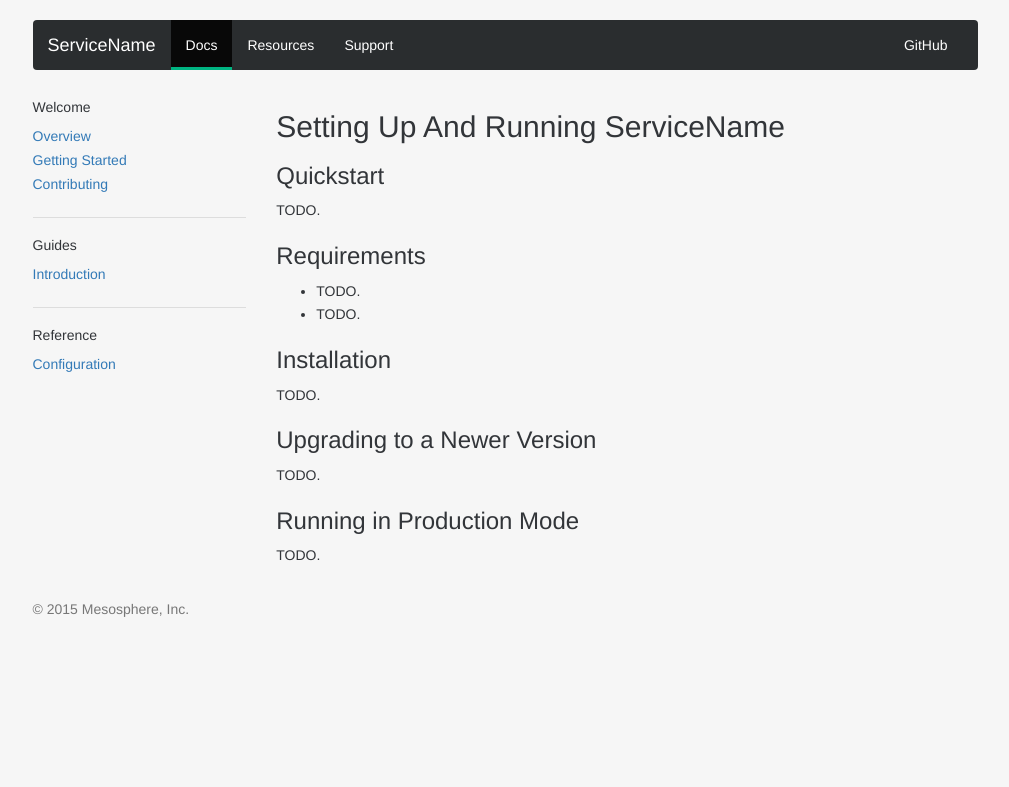
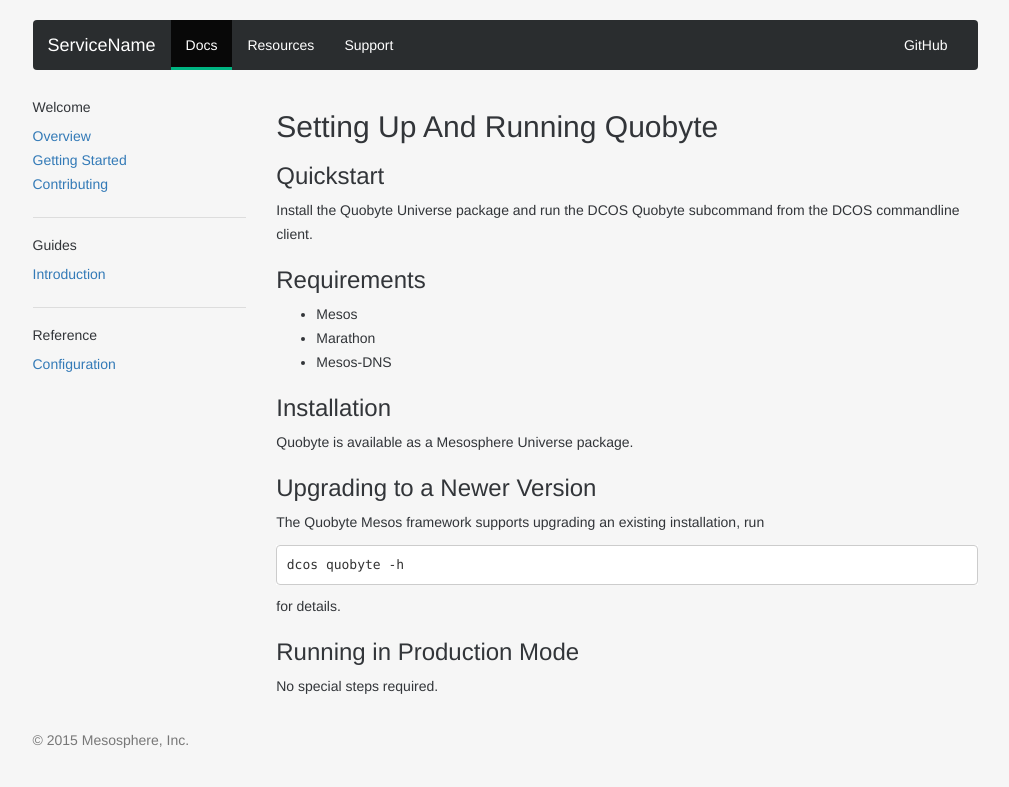
Before and after one commit to quobyte/mesos-framework, a Jekyll site: the page built from docs/docs/getting-started.md, in a window 1280 px wide. Shown: the top 787 px of the page, without its empty margins (135-1144 px from the left). Built offline with Jekyll 4.4.1, drawn with Linux system fonts in a browser that asks for light colours; nearby versions of some CDN libraries; some web fonts are replaced; Markdown is read by kramdown in place of the engine named in the settings.

Commit message:
Adding minimal first Quobyte documentation.

```diff
--- a/docs/docs/getting-started.md
+++ b/docs/docs/getting-started.md
@@ -1,27 +1,32 @@
 ---
-title: Setting Up and Running ServiceName
+title: Setting Up and Running Quobyte
 ---
 
-## Setting Up And Running ServiceName
+## Setting Up And Running Quobyte
 
 ### Quickstart
 
-TODO.
+Install the Quobyte Universe package and run the DCOS Quobyte subcommand from the DCOS commandline client.
 
 ### Requirements
 
-* TODO.
-* TODO.
+* Mesos
+* Marathon
+* Mesos-DNS
 
 ### Installation
 
-TODO.
+Quobyte is available as a Mesosphere Universe package.
 
 
 ### Upgrading to a Newer Version
 
-TODO.
+The Quobyte Mesos framework supports upgrading an existing installation, run
+
+    dcos quobyte -h
+
+for details.
 
 ### Running in Production Mode
 
-TODO.
+No special steps required.
```
Also changed, not shown: docs/docs/configuration.md (+14 -1 lines), docs/docs/contributing.md (+6 -1 lines), docs/docs/introduction.md (+5 -3 lines).
